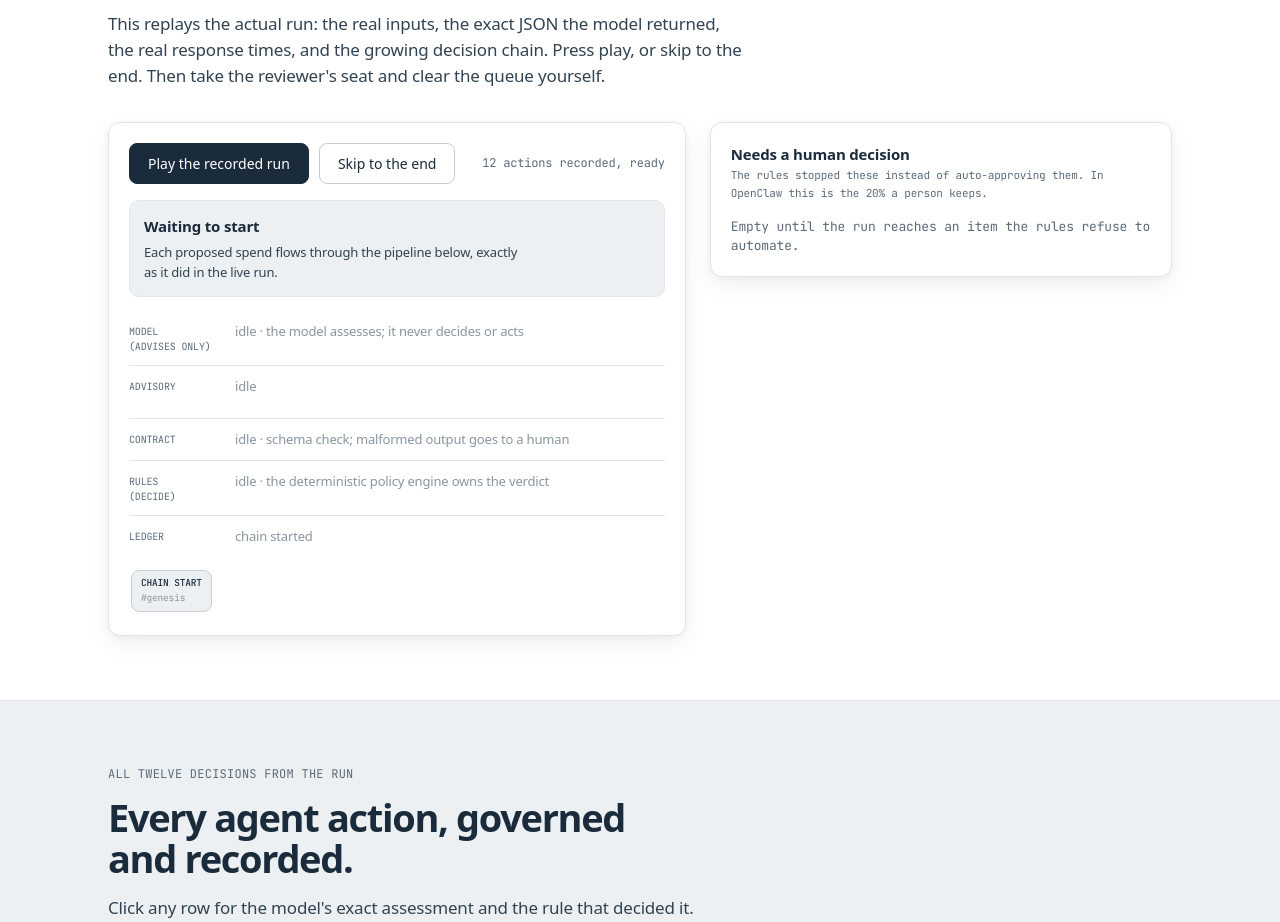
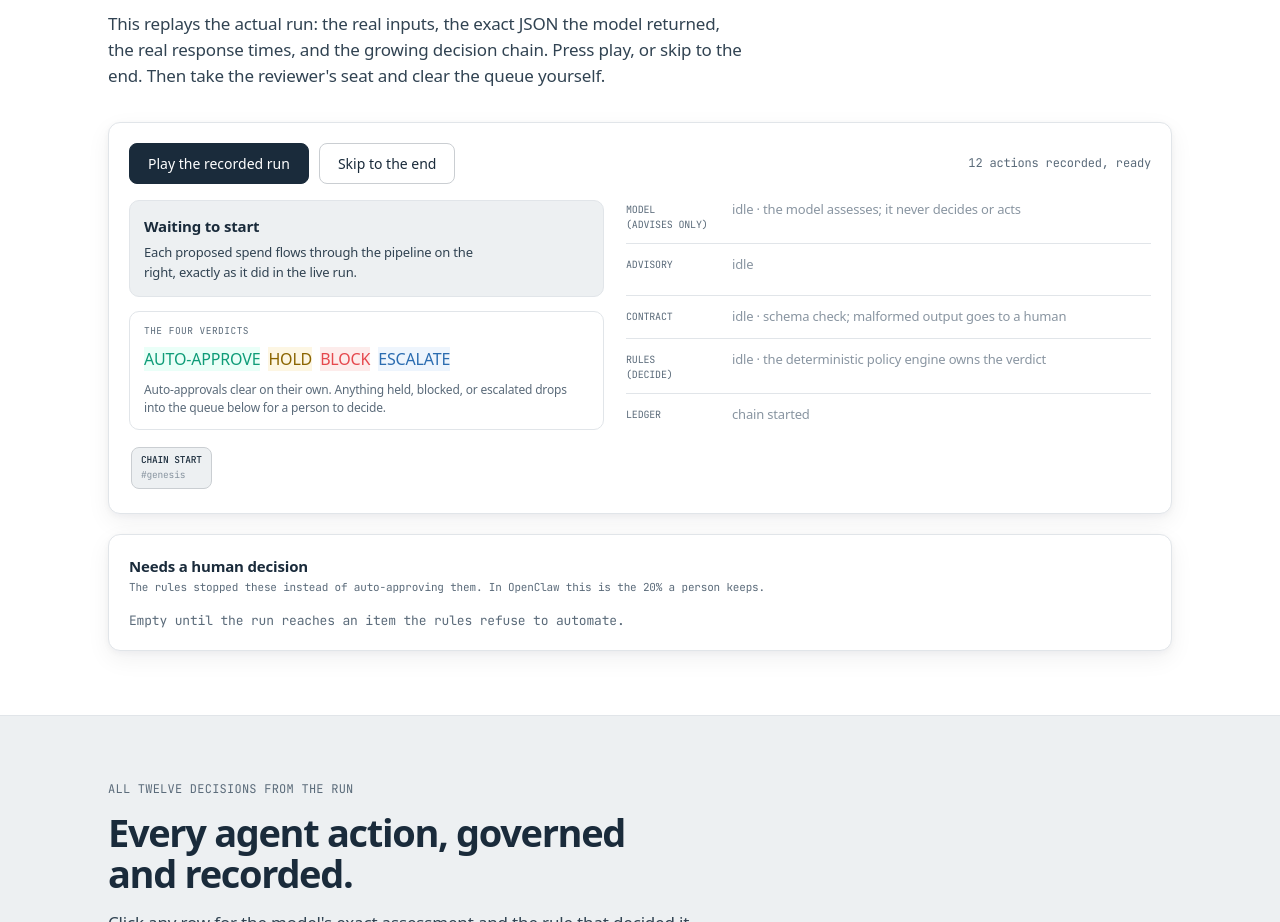
Before and after one commit to malhiss/openclaw-budget-sentinel, a plain HTML site: page index.html in a window 1280 px wide. Shown: the part 943-1865 px from the top of the page. Drawn offline with Linux system fonts and the light colour scheme; a web font is replaced by a local one.

Commit message:
layout: two-column human queue, balanced full-width pipeline panel
Queue cards no longer stack in a narrow sidebar: the pipeline panel goes
full width (input + verdict legend left, live stages right, chain below)
and the queue sits beneath it as a two-column grid. Adds a verdict legend
so a first-time viewer knows what the stamps mean.

Co-Authored-By: Claude Opus 4.8 <noreply@anthropic.com>

```diff
--- a/index.html
+++ b/index.html
@@ -78,8 +78,13 @@
     .cta-row{margin-top:28px;display:flex;gap:12px;flex-wrap:wrap}
 
     /* replay */
-    .replay{display:grid;grid-template-columns:1.25fr 1fr;gap:24px;margin-top:32px;align-items:start}
+    .replay{display:grid;grid-template-columns:1fr;gap:20px;margin-top:32px;align-items:start}
     .replay>*{min-width:0}
+    .rp-grid{display:grid;grid-template-columns:0.95fr 1.05fr;gap:22px;align-items:start;margin-top:2px}
+    .rp-grid>*{min-width:0}
+    .rlegend{margin-top:14px;border:1px solid var(--mist);border-radius:10px;padding:12px 14px;background:var(--white)}
+    .rlegend .row{display:flex;gap:8px;flex-wrap:wrap;margin-top:8px}
+    .rlegend .note{font-size:12px;color:var(--graphite);margin-top:10px;line-height:1.5}
     .rpanel{background:var(--white);border:1px solid var(--mist);border-radius:12px;box-shadow:var(--shadow);padding:20px}
     .rctrl{display:flex;gap:10px;align-items:center;flex-wrap:wrap;margin-bottom:16px}
     .rprog{font-family:var(--mono);font-size:12px;color:var(--graphite);margin-left:auto}
@@ -118,8 +123,10 @@
     /* human queue */
     .rq-head{font-size:15px;font-weight:600;margin-bottom:2px}
     .rq-sub{font-family:var(--mono);font-size:11px;color:var(--graphite);margin-bottom:14px;line-height:1.6}
-    .rq-item{border:1px solid var(--mist);border-radius:10px;padding:13px 14px;margin-bottom:10px;background:var(--fog);animation:qIn .4s ease both}
-    @keyframes qIn{from{opacity:0;transform:translateX(14px)}}
+    #rp-queue{display:grid;grid-template-columns:1fr 1fr;gap:12px;align-items:start}
+    .rq-item{border:1px solid var(--mist);border-radius:10px;padding:13px 14px;background:var(--fog);animation:qIn .4s ease both;min-width:0}
+    @keyframes qIn{from{opacity:0;transform:translateY(10px)}}
+    .rq-empty{grid-column:1/-1}
     .rq-item .t{font-size:14px;font-weight:600;display:flex;justify-content:space-between;gap:8px;align-items:baseline}
     .rq-item .t .amt{font-family:var(--mono);font-size:12px;color:var(--graphite);font-weight:400;white-space:nowrap}
     .lblm{font-family:var(--mono);font-size:9.5px;letter-spacing:.05em;color:var(--graphite);text-transform:uppercase;display:block;margin-bottom:3px}
@@ -228,7 +235,8 @@
     code.inline{font-family:var(--mono);font-size:12px;background:var(--fog);border:1px solid var(--mist);border-radius:5px;padding:2px 7px}
 
     @media(max-width:860px){
-      .split,.dash,.replay,.foot-grid{grid-template-columns:1fr}
+      .split,.dash,.replay,.foot-grid,.rp-grid{grid-template-columns:1fr}
+      #rp-queue{grid-template-columns:1fr}
       .stats{grid-template-columns:1fr 1fr}
       .cases{grid-template-columns:repeat(5,1fr)}
       .sumrow{grid-template-columns:1fr;gap:4px}
@@ -285,16 +293,25 @@
           <button class="btn ghost" id="rp-skip" onclick="rpSkip()">Skip to the end</button>
           <span class="rprog" id="rp-prog">12 actions recorded, ready</span>
         </div>
+        <div class="rp-grid">
+          <div>
             <div class="rinput" id="rp-input">
               <div class="ri-t">Waiting to start</div>
-          <div class="ri-d">Each proposed spend flows through the pipeline below, exactly as it did in the live run.</div>
+              <div class="ri-d">Each proposed spend flows through the pipeline on the right, exactly as it did in the live run.</div>
             </div>
-        <div style="margin-top:14px">
-          <div class="rstage" id="rs-model"><span class="rk">Model<br />(advises only)</span><span class="rv" id="rv-model">idle · the model assesses; it never decides or acts</span></div>
+            <div class="rlegend">
+              <span class="lblm">The four verdicts</span>
+              <div class="row"><span class="vp g">AUTO-APPROVE</span><span class="vp h">HOLD</span><span class="vp b">BLOCK</span><span class="vp e">ESCALATE</span></div>
+              <div class="note">Auto-approvals clear on their own. Anything held, blocked, or escalated drops into the queue below for a person to decide.</div>
+            </div>
+          </div>
+          <div>
+            <div class="rstage" id="rs-model" style="padding-top:0"><span class="rk">Model<br />(advises only)</span><span class="rv" id="rv-model">idle · the model assesses; it never decides or acts</span></div>
             <div class="rstage" id="rs-adv"><span class="rk">Advisory</span><span class="rv" id="rv-adv">idle</span><span></span><pre class="rjson" id="rp-json"></pre></div>
             <div class="rstage" id="rs-zod"><span class="rk">Contract</span><span class="rv" id="rv-zod">idle · schema check; malformed output goes to a human</span></div>
             <div class="rstage" id="rs-rules"><span class="rk">Rules<br />(decide)</span><span class="rv" id="rv-rules">idle · the deterministic policy engine owns the verdict</span></div>
             <div class="rstage" id="rs-ledger"><span class="rk">Ledger</span><span class="rv" id="rv-ledger">chain started</span></div>
+          </div>
         </div>
         <div class="rchain" id="rp-chain" aria-label="decision chain"></div>
       </div>
```
Lines whose indentation alone changed are shown as unchanged.
